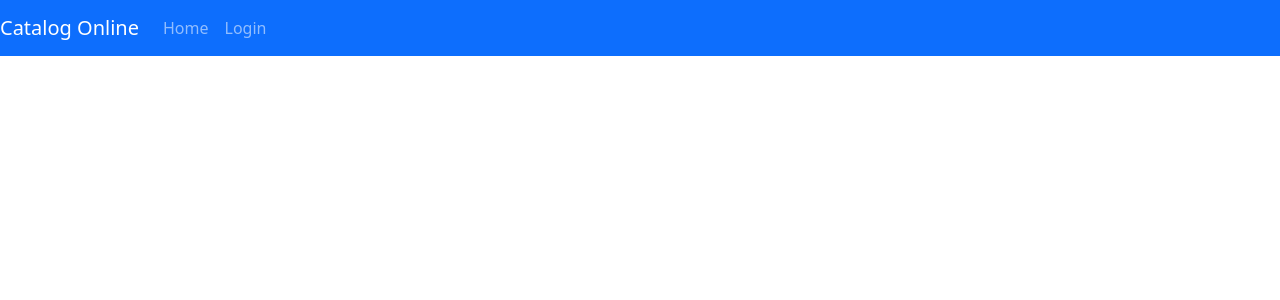
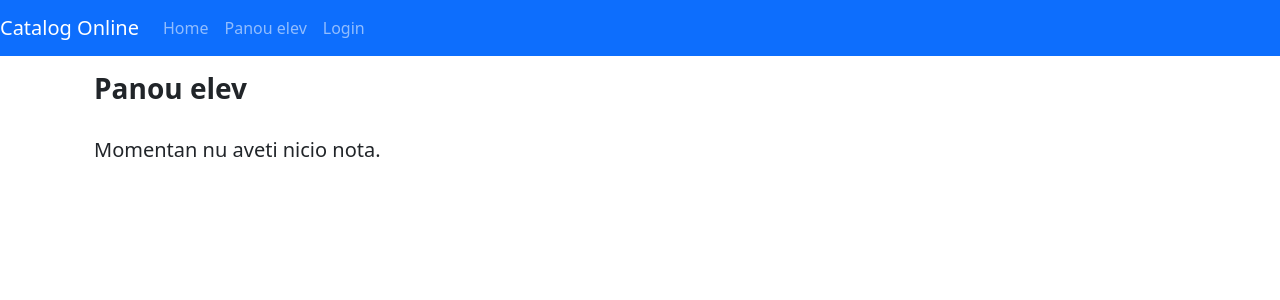
Before and after one commit to tr0yyy/catalog-online-mds, a React (Create React App) app in the folder client/: page /elev in a window 1280 px wide. Shown: the top 300 px of the page. Built offline with nearby package versions, Linux system fonts and the light colour scheme.

Commit message:
Componenta elev + ruta pt ea - Am creat componenta elev si am adaugat ruta catre ea in App.js - Am modificat afisarea navbar-ului in cazul elevului - Am modificat afisarea navbar-ului in cazul profesorului

```diff
--- a/client/src/App.js
+++ b/client/src/App.js
@@ -8,6 +8,7 @@ import Home from "./components/home.component";
 import Profile from "./components/profile.component";
 import Admin from "./components/admin.component";
 import Logout from "./components/logout.component";
+import Elev from "./components/elev.component";
 class App extends Component {
   constructor(props) {
     super(props);
@@ -45,17 +46,24 @@ class App extends Component {
                 Home
               </Link>
             </li>
-                        {showModeratorBoard && (
-                            <li className="nav-item">
-                                <Link to={"/mod"} className="nav-link">
-                                    Panou Profesor
-                                </Link>
-                            </li>
-                        )}
             {showAdminBoard && (
               <li className="nav-item">
                 <Link to={"/admin"} className="nav-link">
                   Panou Admin
+                </Link>
+              </li>
+            )}
+            {showModeratorBoard && !showAdminBoard && (
+              <li className="nav-item">
+                <Link to={"/profesor"} className="nav-link">
+                  Panou Admin
+                </Link>
+              </li>
+            )}
+            {!(showAdminBoard && showModeratorBoard) && (
+              <li className="nav-item">
+                <Link to={"/elev"} className="nav-link">
+                  Panou elev
                 </Link>
               </li>
             )}
@@ -86,12 +94,13 @@ class App extends Component {
         <div className="container mt-3">
           <Routes>
             {/*<Route path={["/", "/home"]} component={<Home/>} />*/}
-                        <Route exact path="/" element={<Home/>} />
-                        <Route exact path="/home" element={<Home/>} />
-                        <Route exact path="/login" element={<Login/>} />
-                        <Route exact path="/logout" element={<Logout/>} />
-                        <Route exact path="/profile" element={<Profile/>} />
-                        <Route exact path="/admin" element={<Admin/>} />
+            <Route exact path="/" element={<Home />} />
+            <Route exact path="/home" element={<Home />} />
+            <Route exact path="/login" element={<Login />} />
+            <Route exact path="/logout" element={<Logout />} />
+            <Route exact path="/profile" element={<Profile />} />
+            <Route exact path="/admin" element={<Admin />} />
+            <Route exact path="/elev" element={<Elev />} />
           </Routes>
         </div>
       </div>
--- /dev/null
+++ b/client/src/components/elev.component.js
@@ -0,0 +1,45 @@
+import React, { Component } from "react";
+import AuthService from "../services/auth.service";
+import Loader from "react-js-loader";
+
+export default class Elev extends Component {
+  constructor(props) {
+    super(props);
+    this.state = {
+      currentUser: AuthService.getCurrentUser(),
+      coursesNames: [],
+    };
+  }
+  render() {
+    if (this.state.coursesNames.length === 0)
+      return (
+        <div className="container">
+          <h3>
+            <strong>Panou elev</strong>
+          </h3>
+          <br />
+          <h5>Momentan nu aveti nicio nota.</h5>
+        </div>
+      );
+
+    return (
+      <div className="container">
+        <header className="jumbotron">
+          <h3>
+            <strong>Panou elev</strong>
+          </h3>
+          <br />
+
+          <div>
+            <h5>Selecteaza materia:</h5>
+            <select>
+              {this.state.coursesNames.map((course) => (
+                <option value={course.index}>{course.nume}</option>
+              ))}
+            </select>
+          </div>
+        </header>
+      </div>
+    );
+  }
+}
```
Lines whose indentation alone changed are shown as unchanged.
